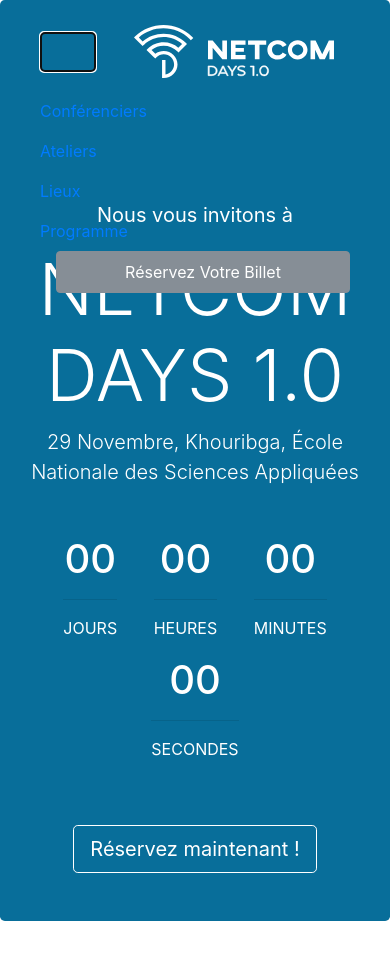
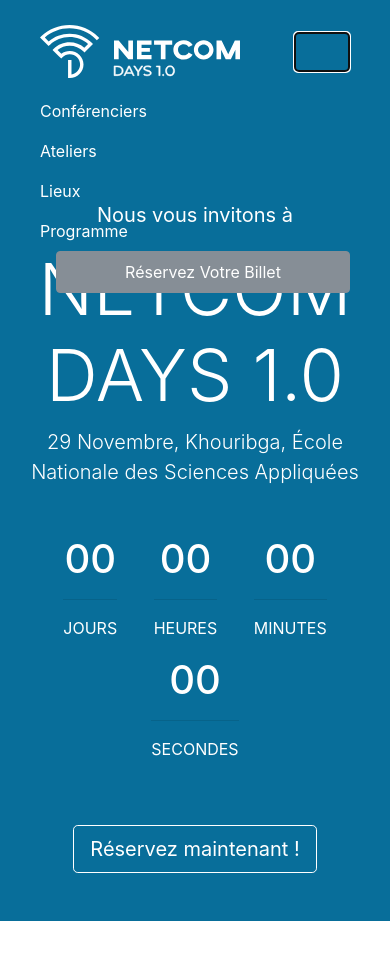
Before and after one commit to leMedi/netcom-days01, a website: page index.html in a window 390 px wide. Both pictures are taken after a click on the button "Toggle navigation". Drawn offline with nearby package versions, Linux system fonts and the light colour scheme.

Commit message:
update header

```diff
--- a/css/main.css
+++ b/css/main.css
@@ -6,10 +6,15 @@
     width: 200px;
 }
 
+#main-nav .nav-item {
+    color: #fff;
+}
+
 #hero {
     background: #086e9a;
     color: #fff;
     padding-top: 200px;
+    border-radius: 0;
 }
 
 #counter .block{
--- a/index.html
+++ b/index.html
@@ -9,35 +9,24 @@
     <link rel="stylesheet" href="css/main.css">
 </head>
 <body>
-    <nav id="main-nav" class="navbar navbar-toggleable-md navbar-inverse fixed-top">
-        <button class="navbar-toggler navbar-toggler-right" type="button" data-toggle="collapse" data-target="#navbarToggler" aria-controls="navbarToggler" aria-expanded="false" aria-label="Toggle navigation">
+
+    <nav id="main-nav" class="navbar navbar-expand-lg navbar-inverse fixed-top">
+        <a class="navbar-brand" href="#">
+            <img src="imgs/logo.svg" alt="" class="d-inline-block align-top">
+        </a>
+
+        <button class="navbar-toggler" type="button" data-toggle="collapse" data-target="#navbarNavAltMarkup" aria-controls="navbarNavAltMarkup" aria-expanded="false" aria-label="Toggle navigation">
             <span class="navbar-toggler-icon"></span>
         </button>
 
-        <a class="navbar-brand" href="#">
-            <img src="imgs/logo.svg" alt="">
-        </a>
-
-        <div class="collapse navbar-collapse" id="navbarToggler">
-            <ul class="navbar-nav ml-auto mt-2 mt-md-0">
-                <li class="nav-item active">
-                    <a class="nav-link" href="#">Conférenciers <span class="sr-only">(current)</span></a>
-                </li>
-                <li class="nav-item">
-                    <a class="nav-link" href="#">Ateliers</a>
-                </li>
-                <li class="nav-item">
-                    <a class="nav-link" href="#">Lieux</a>
-                </li>
-
-                <li class="nav-item">
-                    <a class="nav-link" href="#">Programme</a>
-                </li>
-
-                <li class="nav-item ml-3">
-                    <a class="nav-link btn btn-secondary" href="#">Réservez Votre Billet</a>
-                </li>
-            </ul>
+        <div class="collapse navbar-collapse" id="navbarNavAltMarkup">
+            <div class="navbar-nav ml-auto mt-2 mt-md-0">
+                <a class="nav-item nav-link active" href="#">Conférenciers <span class="sr-only">(current)</span></a>
+                <a class="nav-item nav-link" href="#Ateliers">Ateliers</a>
+                <a class="nav-item nav-link" href="#Lieux">Lieux</a>
+                <a class="nav-item nav-link" href="#Programme">Programme</a>
+                <a class="nav-item nav-link btn btn-secondary ml-3" href="">Réservez Votre Billet</a>
+            </div>
         </div>
     </nav>
 
```
